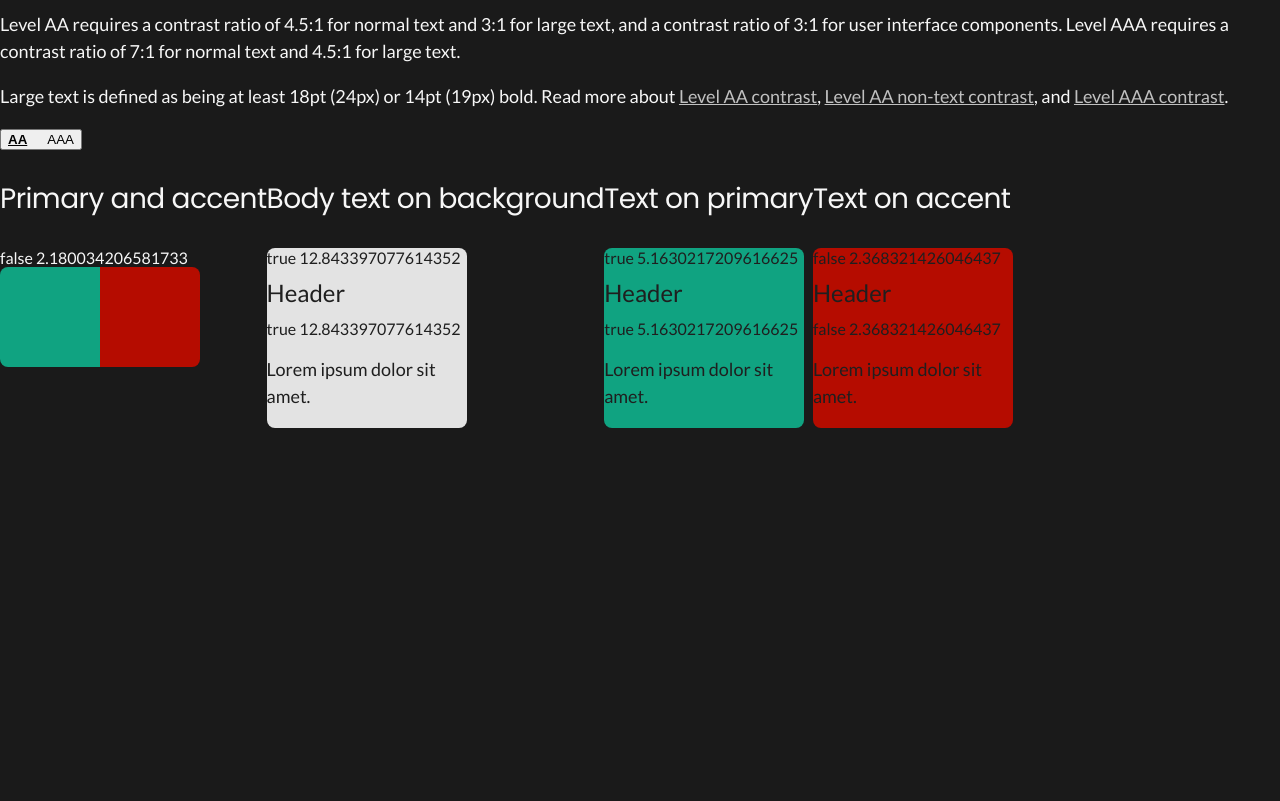
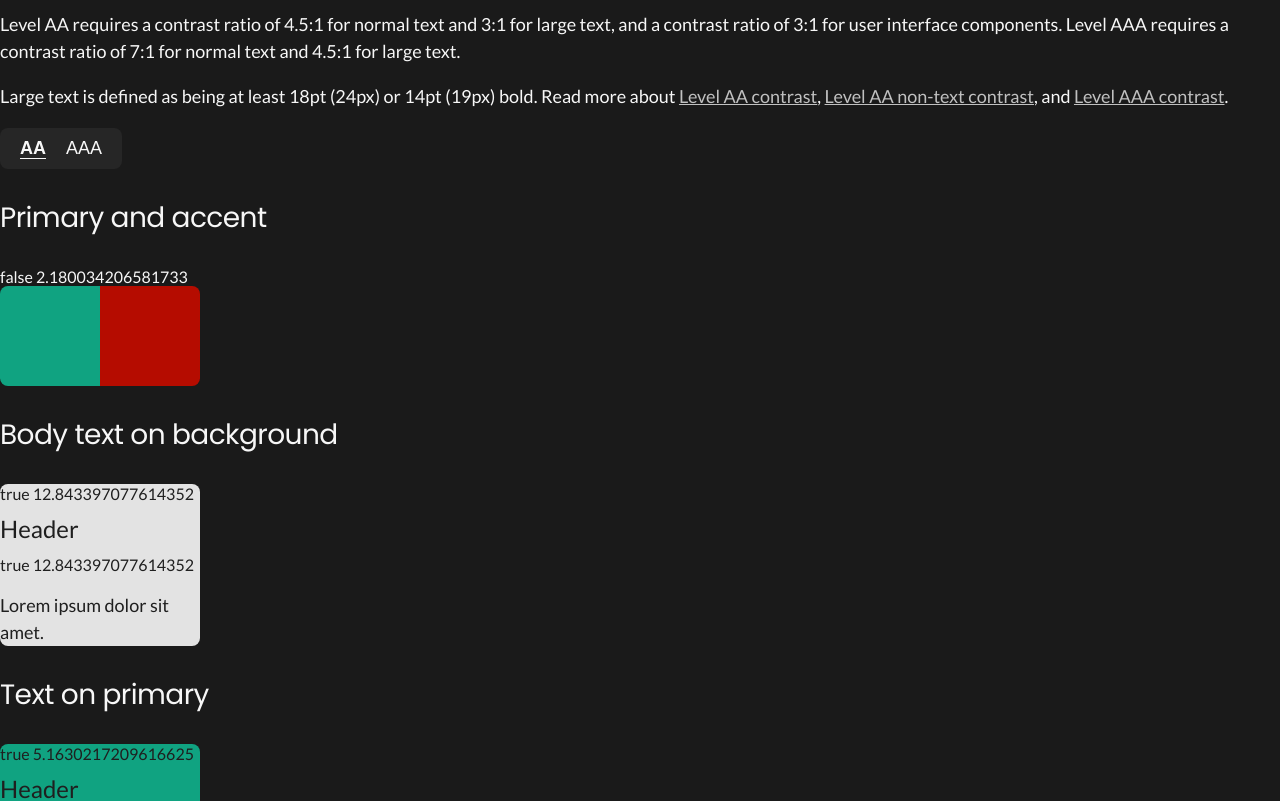
Before and after one commit to cagloria/palette-contrast, a React (Create React App) app: page / in a window 1280 px wide. Shown: the part 1400-2201 px from the top of the page. Before the commit the page ends 1828 px from the top, so only its background shows below. Built offline with nearby package versions, Linux system fonts and the light colour scheme.

Commit message:
Added initial styles for the contrast section

```diff
--- a/src/components/contrast/Contrast.js
+++ b/src/components/contrast/Contrast.js
@@ -1,27 +1,6 @@
 import React, { useState } from "react";
-import styled from "styled-components";
 import GraphicContrast from "./GraphicContrast";
 import TextContrast from "./TextContrast";
-
-const ContrastPanels = styled.div`
-    display: flex;
-    flex-wrap: wrap;
-    > div {
-        display: flex;
-        flex-direction: column;
-    }
-`;
-
-const LevelButton = styled.button`
-    span:first-child {
-        margin-right: 20px;
-    }
-
-    .active {
-        text-decoration: underline;
-        font-weight: bold;
-    }
-`;
 
 export default function Contrast({
     primary,
@@ -38,15 +17,15 @@ export default function Contrast({
     }
 
     return (
-        <section>
+        <section className="contrast-section">
             <h2>Contrast check</h2>
 
             <div className="contrast-information">
                 <p>
-                    Level AA requires a contrast ratio of 4.5:1 for normal text and
-                    3:1 for large text, and a contrast ratio of 3:1 for user
-                    interface components. Level AAA requires a contrast ratio of 7:1
-                    for normal text and 4.5:1 for large text.
+                    Level AA requires a contrast ratio of 4.5:1 for normal text
+                    and 3:1 for large text, and a contrast ratio of 3:1 for user
+                    interface components. Level AAA requires a contrast ratio of
+                    7:1 for normal text and 4.5:1 for large text.
                 </p>
                 <p>
                     Large text is defined as being at least 18pt (24px) or 14pt
@@ -66,15 +45,16 @@ export default function Contrast({
                 </p>
             </div>
 
-            <LevelButton
+            <button
+                className="level-button"
                 aria-label={`Switch level to ${level === "AA" ? "AAA" : "AA"}`}
                 onClick={changeLevel}
             >
                 <span className={level === "AA" ? "active" : ""}>AA</span>
                 <span className={level === "AAA" ? "active" : ""}>AAA</span>
-            </LevelButton>
+            </button>
 
-            <ContrastPanels>
+            <div className="contrast-panels">
                 <GraphicContrast color1={primary} color2={accent} />
 
                 <TextContrast
@@ -97,7 +77,7 @@ export default function Contrast({
                     textColor={accentText}
                     bgColor={accent}
                 />
-            </ContrastPanels>
+            </div>
         </section>
     );
 }
--- a/src/css/index.css
+++ b/src/css/index.css
@@ -35,7 +35,13 @@ a {
 }
 
 button {
+  font-size: 1.125em;
+  padding: 10px 20px;
   cursor: pointer;
+  color: #f7f7f7;
+  border: 0;
+  border-radius: 8px;
+  background-color: #262626;
 }
 
 fieldset {
@@ -293,3 +299,12 @@ textarea {
 .export-format-fieldset label input[type="radio"] {
   margin-right: 8px;
 }
+
+.level-button span:first-child {
+  margin-right: 20px;
+}
+
+.level-button .active {
+  font-weight: bold;
+  border-bottom: 1px solid #f7f7f7;
+}
--- a/src/scss/base/_general.scss
+++ b/src/scss/base/_general.scss
@@ -38,7 +38,13 @@ a {
 }
 
 button {
+    font-size: 1.125em;
+    padding: 10px 20px;
     cursor: pointer;
+    color: $color-text;
+    border: 0;
+    border-radius: 8px;
+    background-color: $color-button-background;
 }
 
 fieldset {
--- /dev/null
+++ b/src/scss/components/_Contrast.scss
@@ -0,0 +1,19 @@
+.level-button {
+    span:first-child {
+        margin-right: 20px;
+    }
+
+    .active {
+        font-weight: bold;
+        border-bottom: 1px solid $color-text;
+    }
+}
+
+.contrast-panels {
+    display: flex;
+    flex-wrap: wrap;
+    > div {
+        display: flex;
+        flex-direction: column;
+    }
+}
--- a/src/scss/index.scss
+++ b/src/scss/index.scss
@@ -3,6 +3,7 @@
 // Variables
 $color-text: #f7f7f7;
 $color-link: #c1c1c1;
+$color-button-background: #262626;
 $color-field-text: #cccccc;
 $color-main-background: #1a1a1a;
 $color-field-border: #5a5a5a;
@@ -21,3 +22,4 @@ $font-body: "Poppins", sans-serif;
 @import "./components/AccentSelect";
 @import "./components/AccentColorScheme";
 @import "./components/Export";
+@import "./components/Contrast";
```
